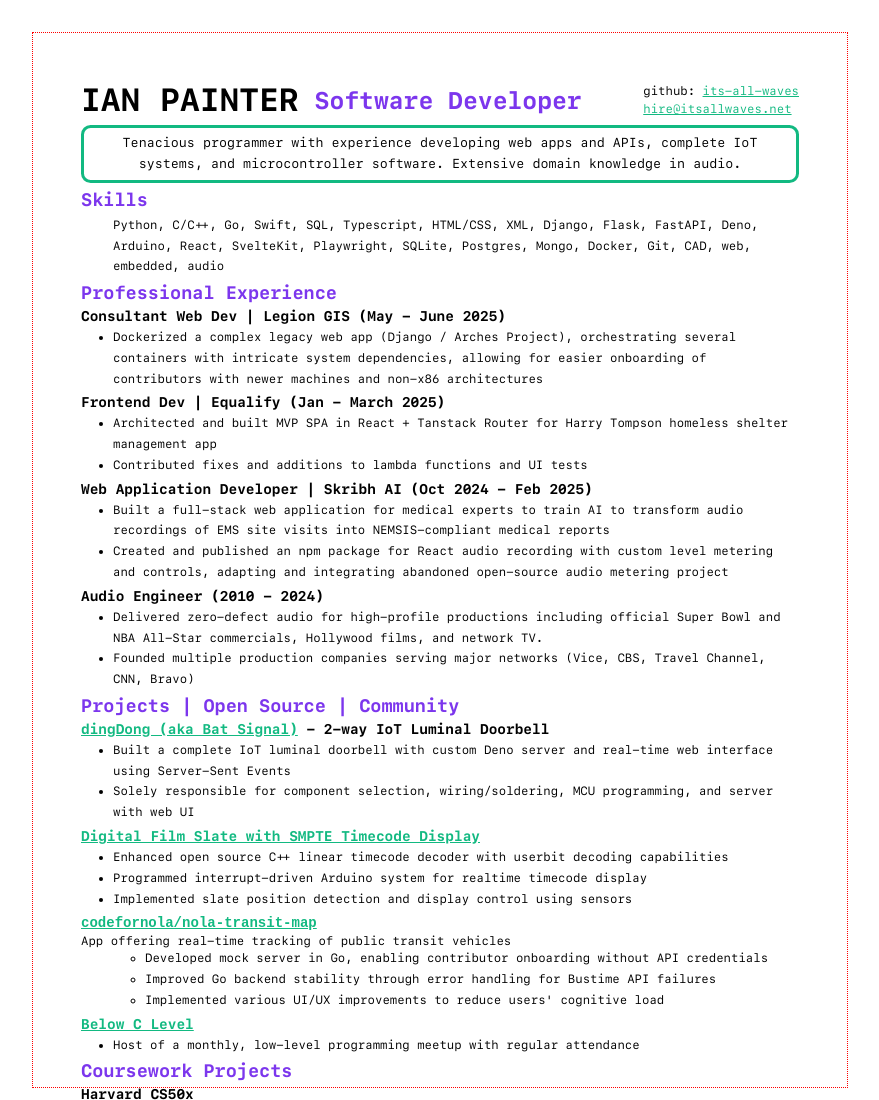
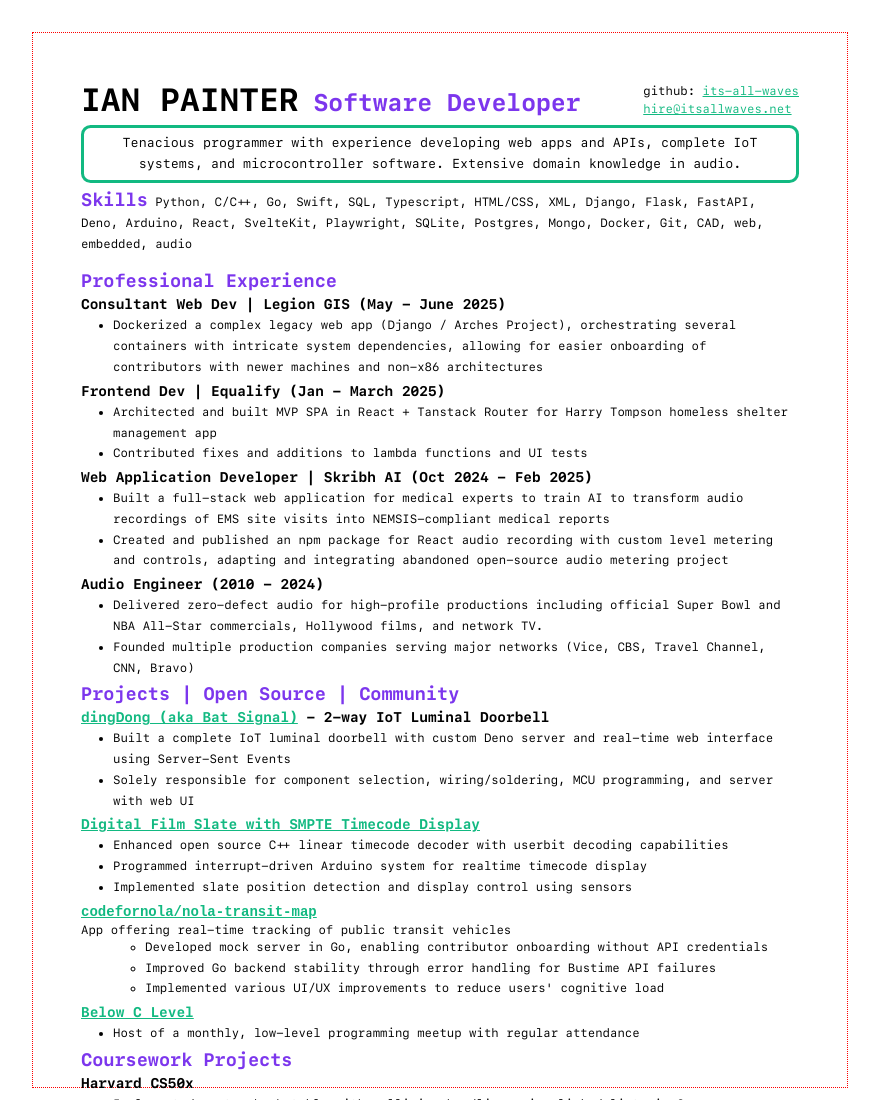
Before and after one commit to its-all-waves/resume-html, a plain HTML site: page docs/index.html in a window 1280 px wide. Shown: the top 1100 px of the page, without its empty margins (200-1079 px from the left). Drawn offline with Linux system fonts and the light colour scheme; a script that the page names is missing.

Commit message:
compress skills visually

```diff
--- a/docs/index.html
+++ b/docs/index.html
@@ -15,8 +15,7 @@
     <body class="page">
         <header>
             <div class="name-role">
-                <h1 id="name">IAN PAINTER</h1>
-                <h1>Software Developer</h1>
+                <h1><span id="name">IAN PAINTER</span> Software Developer</h1>
             </div>
             <div class="aside">
                 <p>
--- a/docs/styles.css
+++ b/docs/styles.css
@@ -143,7 +143,13 @@
 }
 
 #Skills {
+  margin-bottom: 1rem;
+  h2 {
+    display: inline;
+  }
   ul {
+    padding-left: 0;
+    display: inline;
     list-style: none;
     :not(:last-child):after { content: ","; }
   }
```
